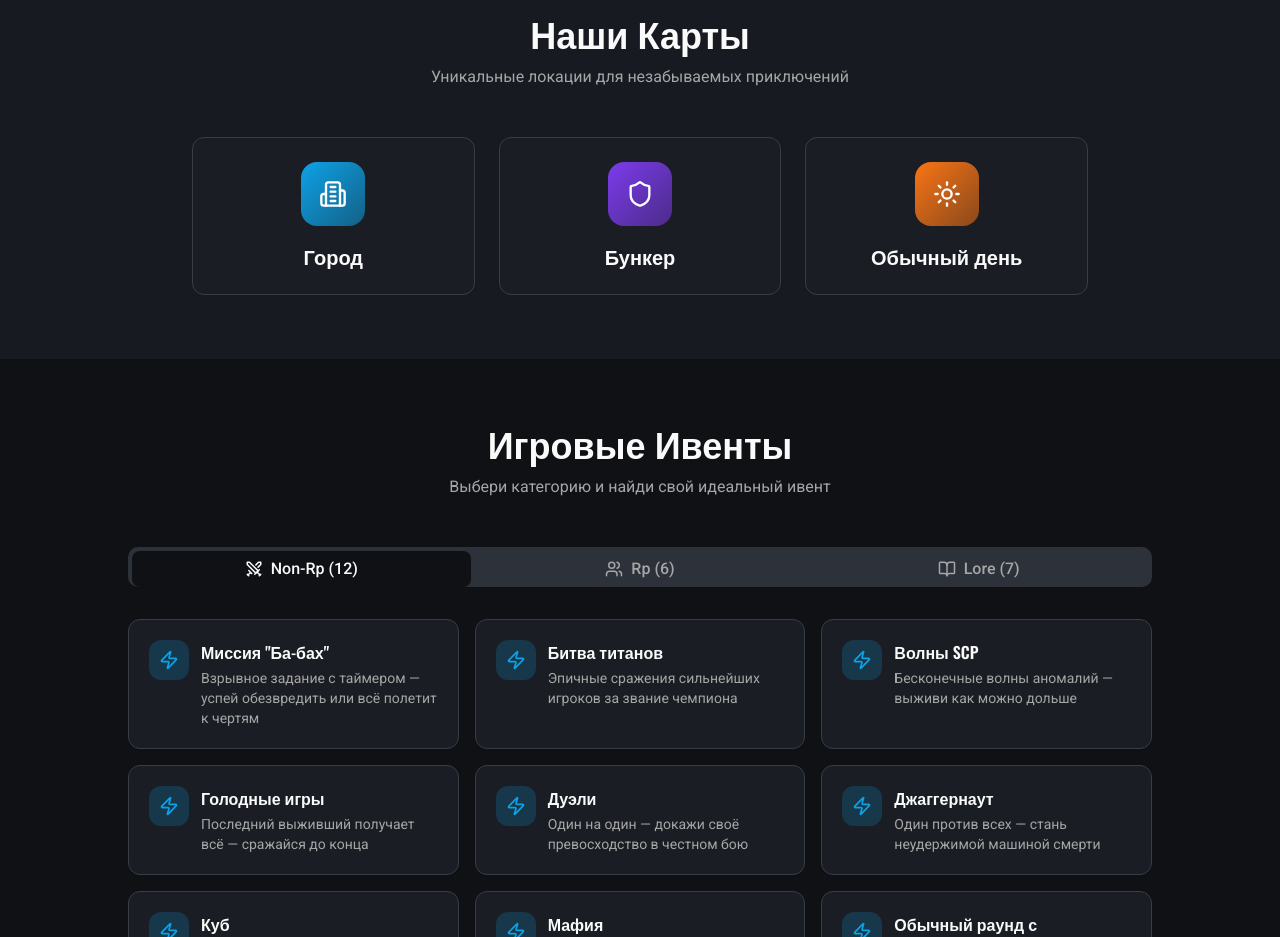
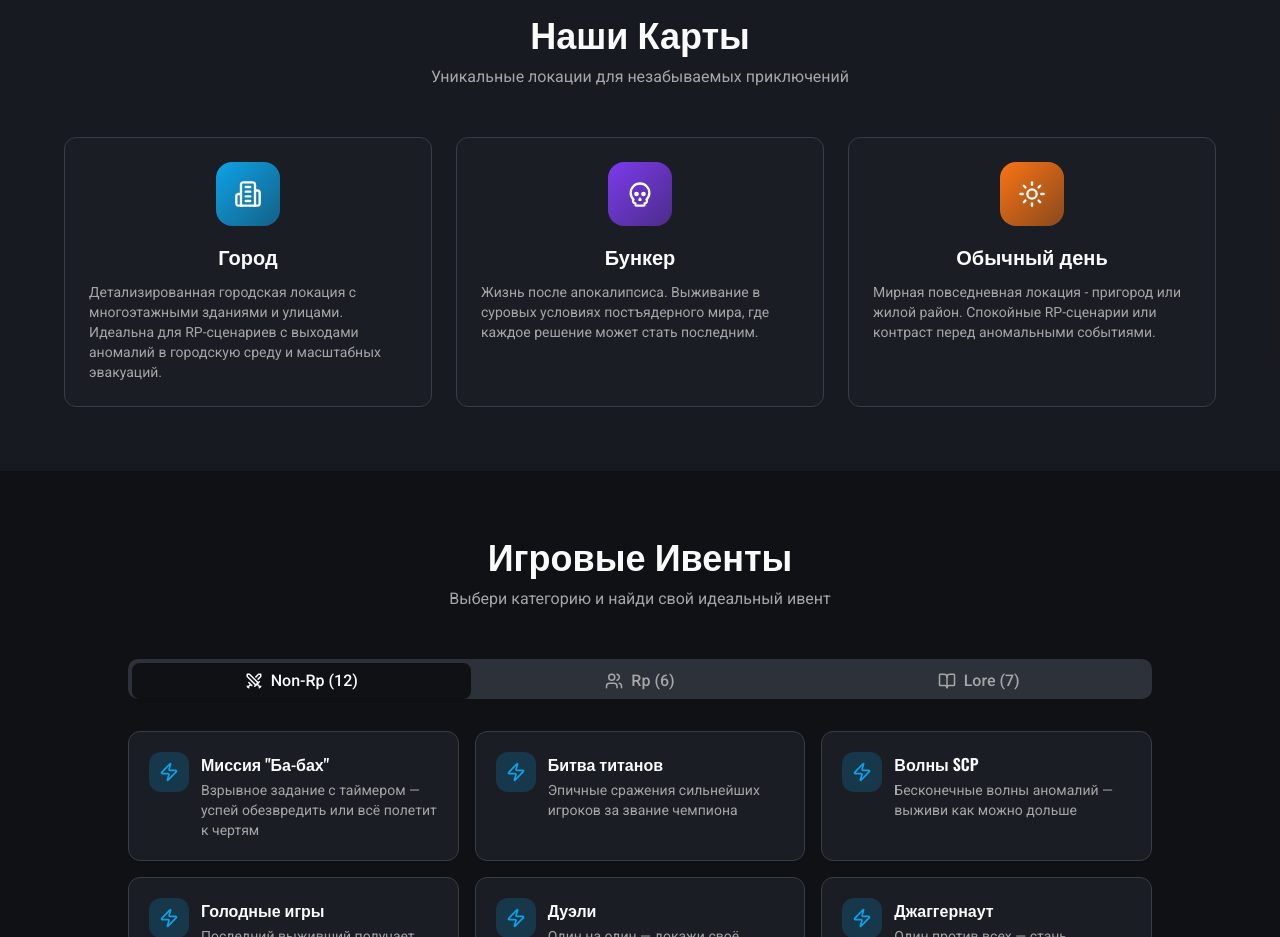
Before and after one commit to pr-poehali-dev/scp-event-portal, a React (Vite) app: page / in a window 1280 px wide. Shown: the part 1160-2097 px from the top of the page. Built offline with nearby package versions, Linux system fonts and the light colour scheme.

Commit message:
Добавление функционала бункера

```diff
--- a/src/pages/Index.tsx
+++ b/src/pages/Index.tsx
@@ -328,26 +328,29 @@ export default function Index() {
             <p className="text-muted-foreground">Уникальные локации для незабываемых приключений</p>
           </div>
 
-          <div className="grid md:grid-cols-3 gap-6 max-w-4xl mx-auto">
-            <Card className="p-6 text-center hover-scale cursor-pointer group">
+          <div className="grid md:grid-cols-3 gap-6 max-w-6xl mx-auto">
+            <Card className="p-6 hover-scale cursor-pointer group">
               <div className="w-16 h-16 rounded-2xl bg-gradient-to-br from-primary to-primary/50 flex items-center justify-center mx-auto mb-4 group-hover:scale-110 transition-transform">
                 <Icon name="Building2" size={28} className="text-white" />
               </div>
-              <h4 className="text-xl font-bold group-hover:text-primary transition-colors">Город</h4>
+              <h4 className="text-xl font-bold mb-3 text-center group-hover:text-primary transition-colors">Город</h4>
+              <p className="text-sm text-muted-foreground">Детализированная городская локация с многоэтажными зданиями и улицами. Идеальна для RP-сценариев с выходами аномалий в городскую среду и масштабных эвакуаций.</p>
             </Card>
 
-            <Card className="p-6 text-center hover-scale cursor-pointer group">
+            <Card className="p-6 hover-scale cursor-pointer group">
               <div className="w-16 h-16 rounded-2xl bg-gradient-to-br from-secondary to-secondary/50 flex items-center justify-center mx-auto mb-4 group-hover:scale-110 transition-transform">
-                <Icon name="Shield" size={28} className="text-white" />
+                <Icon name="Skull" size={28} className="text-white" />
               </div>
-              <h4 className="text-xl font-bold group-hover:text-secondary transition-colors">Бункер</h4>
+              <h4 className="text-xl font-bold mb-3 text-center group-hover:text-secondary transition-colors">Бункер</h4>
+              <p className="text-sm text-muted-foreground">Жизнь после апокалипсиса. Выживание в суровых условиях постъядерного мира, где каждое решение может стать последним.</p>
             </Card>
 
-            <Card className="p-6 text-center hover-scale cursor-pointer group">
+            <Card className="p-6 hover-scale cursor-pointer group">
               <div className="w-16 h-16 rounded-2xl bg-gradient-to-br from-accent to-accent/50 flex items-center justify-center mx-auto mb-4 group-hover:scale-110 transition-transform">
                 <Icon name="Sun" size={28} className="text-white" />
               </div>
-              <h4 className="text-xl font-bold group-hover:text-accent transition-colors">Обычный день</h4>
+              <h4 className="text-xl font-bold mb-3 text-center group-hover:text-accent transition-colors">Обычный день</h4>
+              <p className="text-sm text-muted-foreground">Мирная повседневная локация - пригород или жилой район. Спокойные RP-сценарии или контраст перед аномальными событиями.</p>
             </Card>
           </div>
         </div>
```
